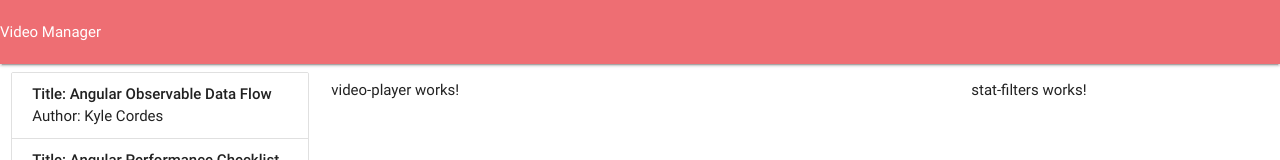
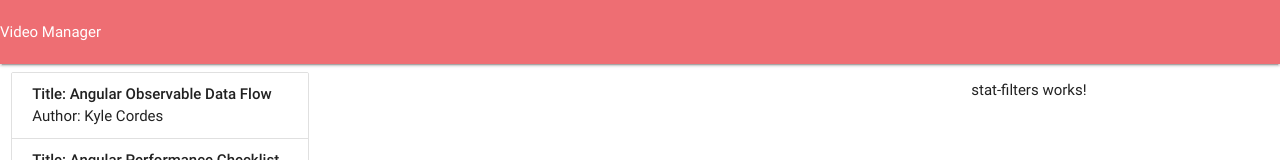
Before and after one commit to mohlsen/workshop-app, an Angular app: page /videoDashboard in a window 1280 px wide. Shown: the top 160 px of the page. Built offline with nearby package versions, Linux system fonts and the light colour scheme.

Commit message:
Step 206 - component event video player

```diff
--- a/src/app/dashboard/video-dashboard/video-dashboard.component.html
+++ b/src/app/dashboard/video-dashboard/video-dashboard.component.html
@@ -1,9 +1,9 @@
 <div class="row">
   <div class="col m3">
-    <app-video-list></app-video-list>
+    <app-video-list (videoSelected)="setVideo($event)"></app-video-list>
   </div>
   <div class="col m6">
-    <app-video-player></app-video-player>
+    <app-video-player [video]="videoSelected"></app-video-player>
   </div>
   <div class="col m3">
     <app-stat-filters></app-stat-filters>
--- a/src/app/dashboard/video-dashboard/video-dashboard.component.ts
+++ b/src/app/dashboard/video-dashboard/video-dashboard.component.ts
@@ -1,4 +1,5 @@
 import { Component, OnInit } from '@angular/core';
+import { IVideo } from '../types';
 
 @Component({
   selector: 'app-video-dashboard',
@@ -8,6 +9,11 @@ import { Component, OnInit } from '@angular/core';
 export class VideoDashboardComponent implements OnInit {
 
   constructor() { }
+  videoSelected: IVideo;
+
+  setVideo(video: IVideo) {
+    this.videoSelected = video;
+  }
 
   ngOnInit() {
   }
--- a/src/app/dashboard/video-list/video-list.component.ts
+++ b/src/app/dashboard/video-list/video-list.component.ts
@@ -1,6 +1,7 @@
-import { Component, OnInit } from '@angular/core';
+import { Component, OnInit, Output, EventEmitter} from '@angular/core';
 
 import { IVideo } from '../types';
+
 
 @Component({
   selector: 'app-video-list',
@@ -11,6 +12,7 @@ export class VideoListComponent implements OnInit {
 
   videoData: IVideo[] = data;
   selectedVideo: IVideo | undefined;
+  @Output() videoSelected = new EventEmitter<IVideo>();
 
   constructor() { }
 
@@ -19,6 +21,7 @@ export class VideoListComponent implements OnInit {
 
   onSelectVideo = (video: IVideo) => {
     this.selectedVideo = video;
+    this.videoSelected.emit(video);
   }
 
 }
--- a/src/app/dashboard/video-player/video-player.component.html
+++ b/src/app/dashboard/video-player/video-player.component.html
@@ -1,3 +1,3 @@
-<p>
-  video-player works!
-</p>
+<div *ngIf="video" class="card-panel">
+  {{video.title}}
+</div>
--- a/src/app/dashboard/video-player/video-player.component.ts
+++ b/src/app/dashboard/video-player/video-player.component.ts
@@ -1,4 +1,5 @@
-import { Component, OnInit } from '@angular/core';
+import { Component, OnInit, Input } from '@angular/core';
+import { IVideo } from '../types';
 
 @Component({
   selector: 'app-video-player',
@@ -9,6 +10,8 @@ export class VideoPlayerComponent implements OnInit {
 
   constructor() { }
 
+  @Input() video: IVideo;
+
   ngOnInit() {
   }
 
```
Also changed, not shown: src/app/dashboard/video-list/video-list.component.html (line endings or trailing spaces).
